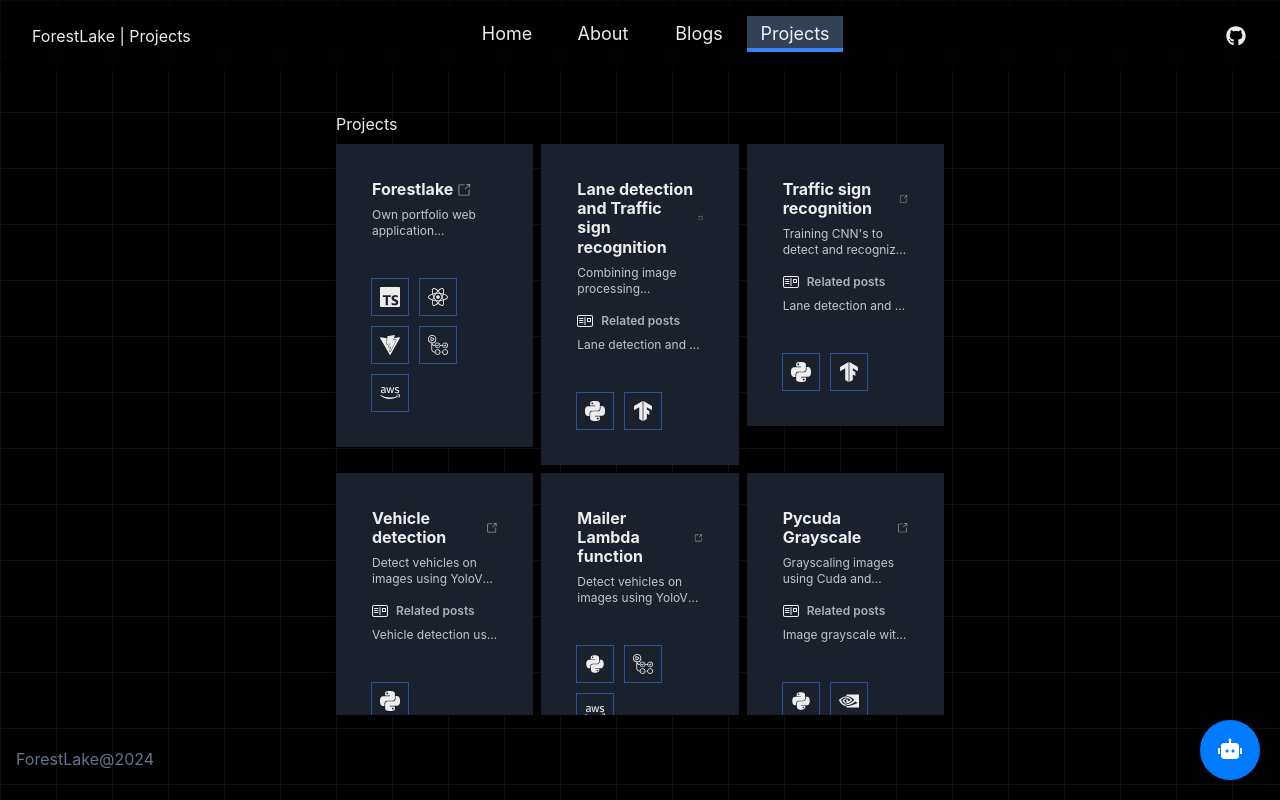
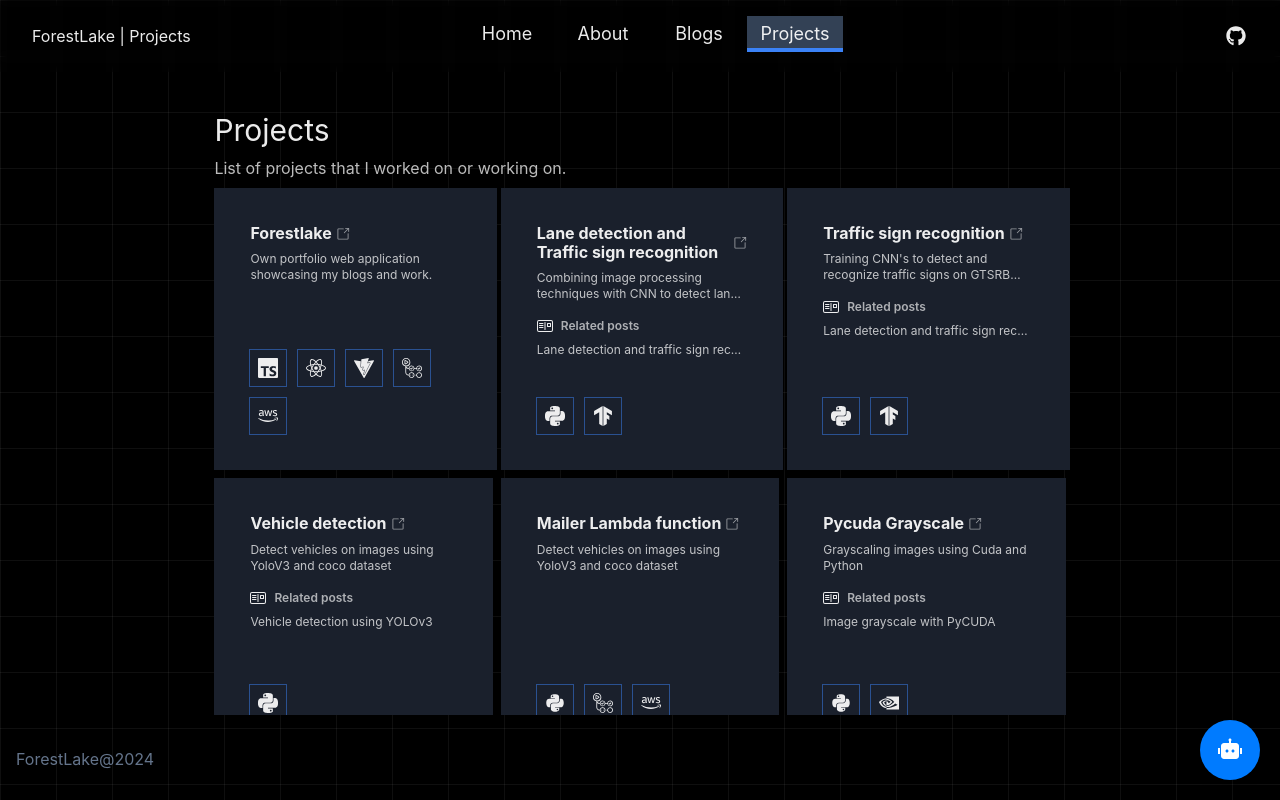
Before and after one commit to mrobert3456/portfolioapp, a React (Vite) app: page /projects in a window 1280 px wide. Built offline with nearby package versions, Linux system fonts and the light colour scheme; no server answers.

Commit message:
projects update

```diff
--- a/src/_components/ProjectList.tsx
+++ b/src/_components/ProjectList.tsx
@@ -5,7 +5,11 @@ import { Project, PROJECTS } from "../config/projects";
 
 const ProjectList: React.FC = () => {
   return (
-    <SimpleGrid columns={{ base: 1, md: 2, lg: 3 }} spacing={2}>
+    <SimpleGrid
+      columns={{ base: 1, md: 2, lg: 3 }}
+      spacing={2}
+      alignItems="stretch"
+    >
       {PROJECTS.map((repo: Project) => (
         <ProjectListItem key={repo.url} project={repo} />
       ))}
--- a/src/_components/ProjectListItem.tsx
+++ b/src/_components/ProjectListItem.tsx
@@ -51,7 +51,7 @@ const ProjectListItem: React.FC<ProjectListItemProps> = ({ project }) => {
         hover:border-blue-500/30
       `}
     >
-      <CardBody className="flex flex-col gap-3">
+      <CardBody className="flex flex-col gap-3 !h-full">
         {/* top content */}
         <Stack className="gap-1 justify-center">
           <Heading
@@ -68,7 +68,9 @@ const ProjectListItem: React.FC<ProjectListItemProps> = ({ project }) => {
             "
           >
             {project.title}
-            <GoLinkExternal size={14} className="opacity-60  transition" />
+            <div>
+              <GoLinkExternal size={14} className="opacity-60  transition" />
+            </div>
           </Heading>
 
           <Text className="text-xs line-clamp-2 opacity-80">
--- a/src/_components/rag_tool/ChatAgent.tsx
+++ b/src/_components/rag_tool/ChatAgent.tsx
@@ -35,8 +35,16 @@ export const ChatWidget: React.FC = () => {
   const { onToggle, isOpen, onClose } = useContext(ChatContext)!;
 
   const handleExpand = () => {
-    setWidth((prev) => (prev == "600px" ? "400px" : "600px"));
-    setHeight((prev) => (prev == "700px" ? "500px" : "700px"));
+    const maxWidth = window.innerWidth - 32;
+    const maxHeight = window.innerHeight - 300;
+
+    setWidth((prev) =>
+      prev === "600px" ? "400px" : `${Math.min(600, maxWidth)}px`,
+    );
+
+    setHeight((prev) =>
+      prev === "700px" ? "500px" : `${Math.min(700, maxHeight)}px`,
+    );
   };
 
   const WidgetComponent = useBreakpointValue({
--- a/src/pages/Home.tsx
+++ b/src/pages/Home.tsx
@@ -22,7 +22,7 @@ const Home: React.FC = () => {
         id="Introduction"
         className="flex-col justify-center items-center gap-5"
       >
-        <div className="font-serif text-3xl text-center ">
+        <div className="font-serif text-3xl text-center">
           Hello, I'm Robert Meszaros
           <span className={`border-r-2 animate-blink ${borderColor}`}>
             &nbsp;
--- a/src/pages/Projects.tsx
+++ b/src/pages/Projects.tsx
@@ -6,8 +6,11 @@ const Projects: React.FC = () => {
   return (
     <PageLayout id="Projects" homeNavigation>
       <div className="flex justify-center">
-        <Stack className="max-w-[50%] !items-center  sm:items-center ">
-          <h1 className="self-start ">Projects</h1>
+        <Stack className="max-w-[70%] !items-center  sm:items-center ">
+          <h1 className="self-start text-3xl">Projects</h1>
+          <h3 className="self-start text-md opacity-80">
+            List of projects that I worked on or working on.
+          </h3>
           <ProjectList />
         </Stack>
       </div>
```
Also changed, not shown: 1 other file (tests, documents, lock files or other folders).
